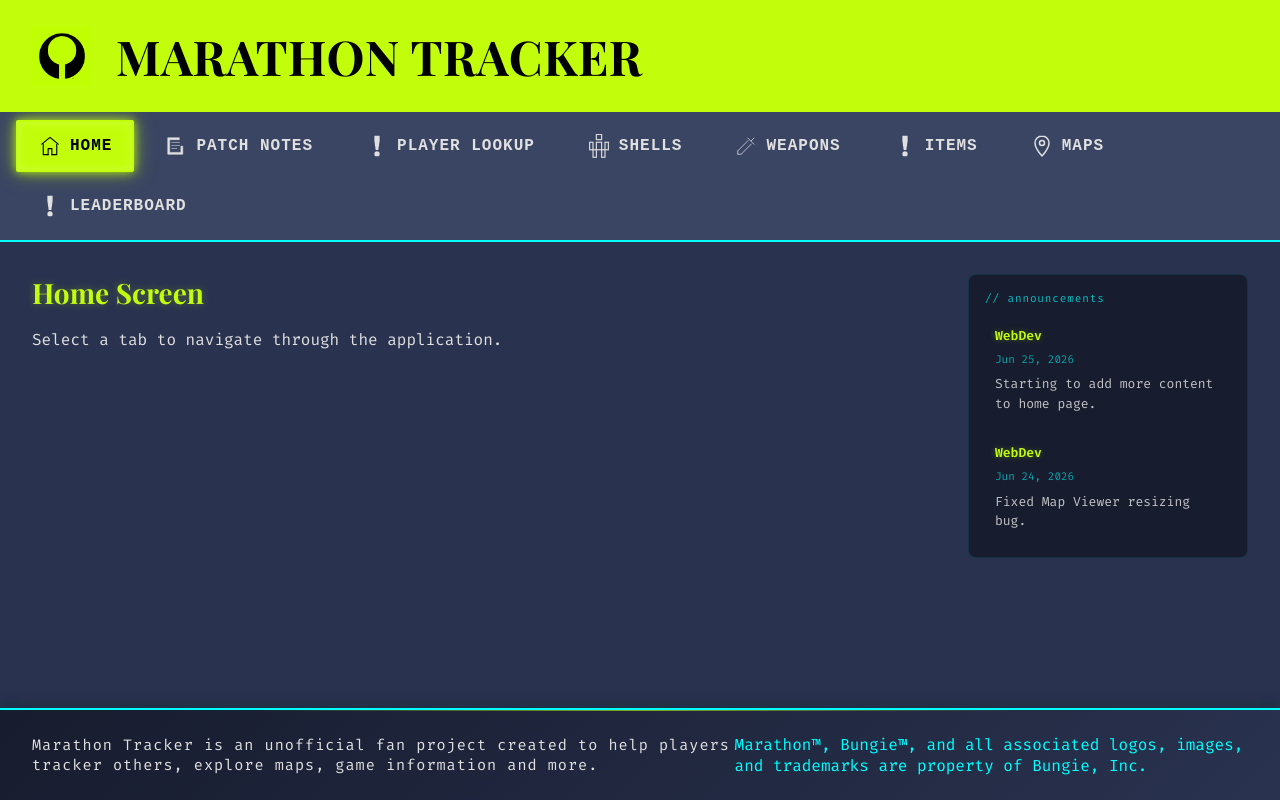
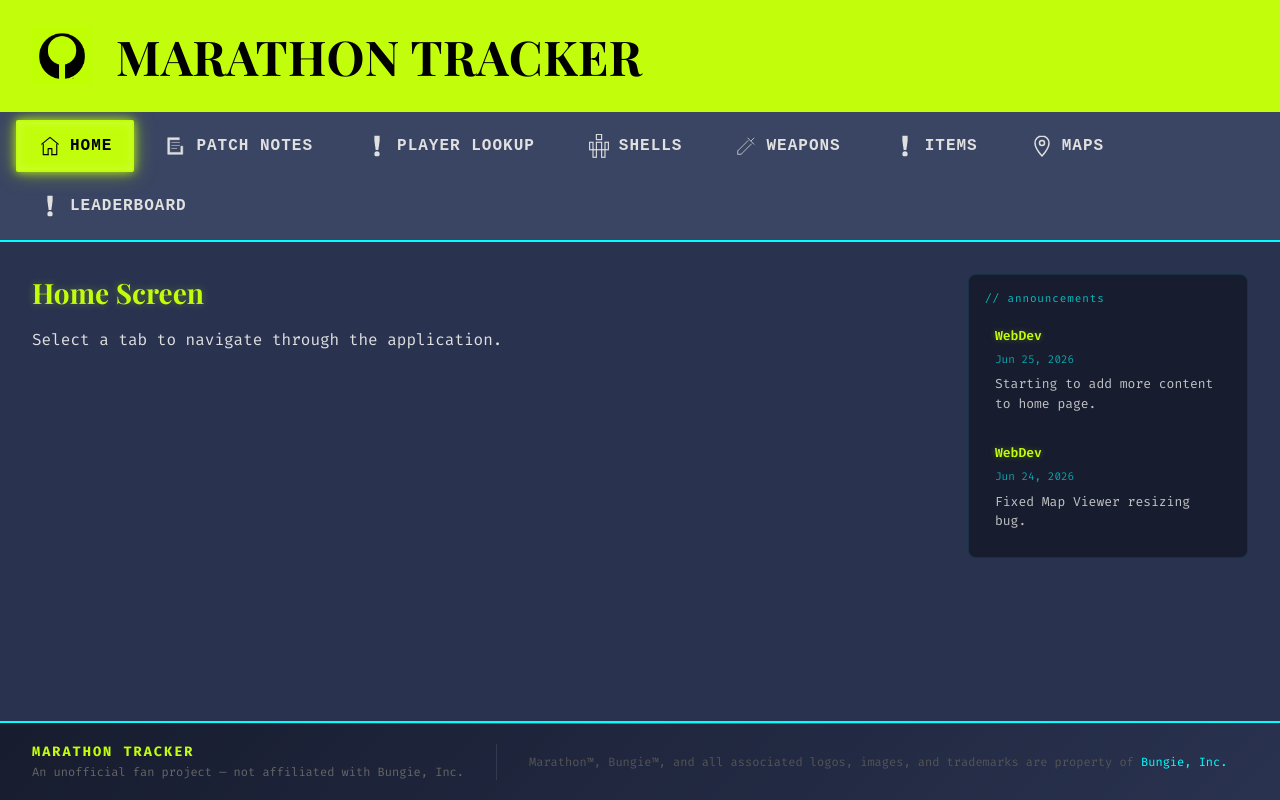
Before and after one commit to wy80818/Marathon-Tracker, a React (Vite) app in the folder martoninfinity/: page / in a window 1280 px wide. Built offline with nearby package versions, Linux system fonts and the light colour scheme; a web font is replaced by a local one.

Commit message:
improved footer

```diff
--- a/martoninfinity/src/App.css
+++ b/martoninfinity/src/App.css
@@ -202,46 +202,76 @@
 }
 
 .footer-content {
-    background: linear-gradient( 135deg, rgba(23, 28, 46, 1) 0%, rgba(41, 50, 79, 1) 100% );
+    background: linear-gradient(135deg, rgba(23, 28, 46, 1) 0%, rgba(41, 50, 79, 1) 100%);
     border-top: 2px solid var(--color-cyan);
-    box-shadow: 0 -4px 12px rgba(0, 0, 0, 0.25), 0 0 15px rgba(1, 255, 255, 0.08);
     color: var(--color-text-light);
-    padding: 1.5rem 2rem;
-    margin-top: auto;
+    padding: 1.25rem 2rem;
     display: flex;
-    justify-content: center;
     align-items: center;
+    gap: 2rem;
     font-family: "Fira Code", monospace;
     position: relative;
+    flex-shrink: 0;
 }
 
     .footer-content::before {
         content: "";
         position: absolute;
         top: 0;
-        left: 20%;
-        width: 60%;
+        left: 10%;
+        width: 80%;
         height: 1px;
-        background: linear-gradient( to right, transparent, var(--color-lime), transparent );
-        opacity: 0.6;
+        background: linear-gradient(to right, transparent, var(--color-lime), transparent);
+        opacity: 0.4;
     }
 
-    .footer-content p {
+.footer-left {
+    display: flex;
+    flex-direction: column;
+    gap: 4px;
+    flex-shrink: 0;
+}
+
+.footer-brand {
+    font-size: 0.85rem;
+    font-weight: 700;
+    letter-spacing: 2px;
+    color: var(--color-lime);
+}
+
+.footer-left p {
+    font-size: 0.75rem;
+    color: #666;
+    margin: 0;
+    white-space: nowrap;
+}
+
+.footer-divider {
+    width: 1px;
+    height: 36px;
+    background: rgba(255, 255, 255, 0.1);
+    flex-shrink: 0;
+}
+
+.footer-right {
+    flex: 1;
+}
+
+    .footer-right p {
+        font-size: 0.75rem;
+        color: #555;
         margin: 0;
-        color: var(--color-text-light);
-        font-size: 0.95rem;
-        letter-spacing: 1px;
+        line-height: 1.5;
     }
 
-    .footer-content a {
+    .footer-right a {
         color: var(--color-cyan);
         text-decoration: none;
         transition: color 0.2s ease;
     }
 
-        .footer-content a:hover {
+        .footer-right a:hover {
             color: var(--color-lime);
-            text-shadow: 0 0 8px rgba(194, 254, 11, 0.5);
         }
 
 
--- a/martoninfinity/src/App.tsx
+++ b/martoninfinity/src/App.tsx
@@ -133,12 +133,14 @@
             </Routes>
 
             <footer className="footer-content">
-                <p>
-                    Marathon Tracker is an unofficial fan project created to help players tracker others, explore maps, game information and more.
-                </p>
-                <a>
-                    Marathon™, Bungie™, and all associated logos, images, and trademarks are property of Bungie, Inc.
-                </a>
+                <div className="footer-left">
+                    <span className="footer-brand">MARATHON TRACKER</span>
+                    <p>An unofficial fan project — not affiliated with Bungie, Inc.</p>
+                </div>
+                <div className="footer-divider" />
+                <div className="footer-right">
+                    <p>Marathon™, Bungie™, and all associated logos, images, and trademarks are property of <a href="https://www.bungie.net" target="_blank" rel="noreferrer">Bungie, Inc.</a></p>
+                </div>
             </footer>
         </div>
     )
```
